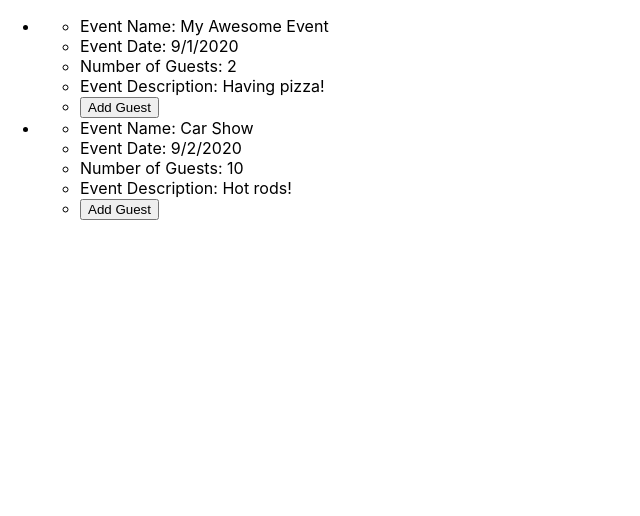
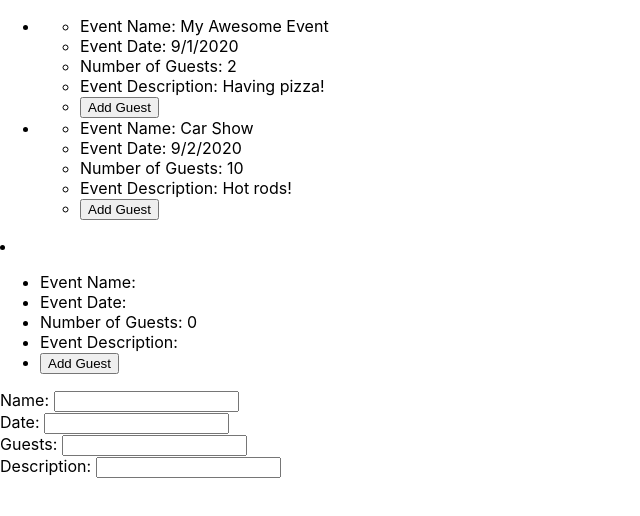
Before and after one commit to taylor-johnson-codes/Coding_Dojo_MERN_Stack, a React (Create React App) app in the folder 2_React/3_Functional_Components/functional_components_instructor_lecture/: page / in a window 1280 px wide. Shown: the top 516 px of the page, without its empty margins (0-640 px from the left). Built offline with nearby package versions, Linux system fonts and the light colour scheme.

Commit message:
following demo

```diff
--- a/2_React/3_Functional_Components/functional_components_instructor_lecture/src/App.js
+++ b/2_React/3_Functional_Components/functional_components_instructor_lecture/src/App.js
@@ -1,6 +1,7 @@
 import React from 'react';
 import './App.css';
 import EventCard from './components/EventCard';
+import Form from './components/Form';
 
 function App() {
   return (
@@ -20,6 +21,8 @@ function App() {
           description={"Hot rods!"}
         />
       </ul>
+
+      <Form/>
     </div>
   );
 }
--- a/2_React/3_Functional_Components/functional_components_instructor_lecture/src/components/EventCard.js
+++ b/2_React/3_Functional_Components/functional_components_instructor_lecture/src/components/EventCard.js
@@ -14,7 +14,6 @@ const EventCard = props => {
     // taken from props and entered into state so it can be changed; props is read-only
 
     return (
-        <div>
         <li>
             <ul>
                 <li>Event Name: {name}</li>
@@ -24,7 +23,6 @@ const EventCard = props => {
                 <li><button onClick={ () => setGuests(guests+1) }>Add Guest</button></li>
             </ul>
         </li>
-        </div>
     )
 }
 
--- /dev/null
+++ b/2_React/3_Functional_Components/functional_components_instructor_lecture/src/components/Form.js
@@ -0,0 +1,46 @@
+import React, {useState} from 'react'
+import EventCard from './EventCard'
+
+const Form = props => {
+    const [event, setEvent] = useState({
+        name: '',
+        date: '',
+        guests: 0,
+        description: ''
+    })
+
+    const changeHandler = e => {
+        setEvent({
+            ...event,
+            [e.target.name]: e.target.value
+        })
+    }
+
+    return (
+        <div>
+            {/* taking info from state and passing it to EventCard */}
+            <EventCard name={event.name} date={event.date} guests={event.guests} description={event.description}/>
+
+            {/* Don't want to redirect form with an action because we don't want the page to reload */}
+            <form>
+                <label htmlFor="name">Name: </label>
+                <input type="text" name="name" onChange={ e => changeHandler(e) }/>
+                <br/>
+
+                <label htmlFor="date">Date: </label>
+                <input type="text" name="date" onChange={ e => changeHandler(e) }/>
+                <br/>
+
+                <label htmlFor="guests">Guests: </label>
+                <input type="text" name="guests" onChange={ e => changeHandler(e) }/>
+                <br/>
+
+                <label htmlFor="description">Description: </label>
+                <input type="text" name="description" onChange={ e => changeHandler(e) }/>
+                <br/>
+            </form>
+        </div>
+    )
+}
+
+export default Form
```
Lines whose indentation alone changed are shown as unchanged.
